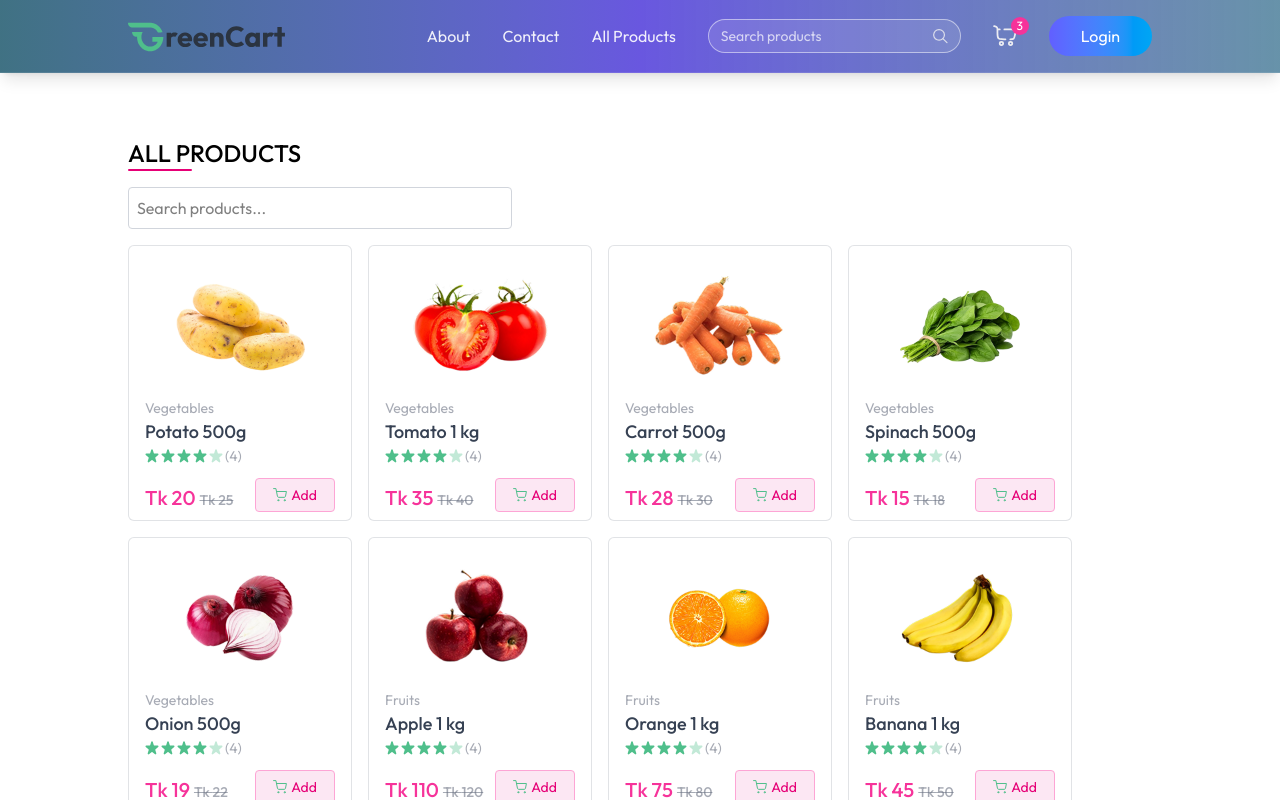
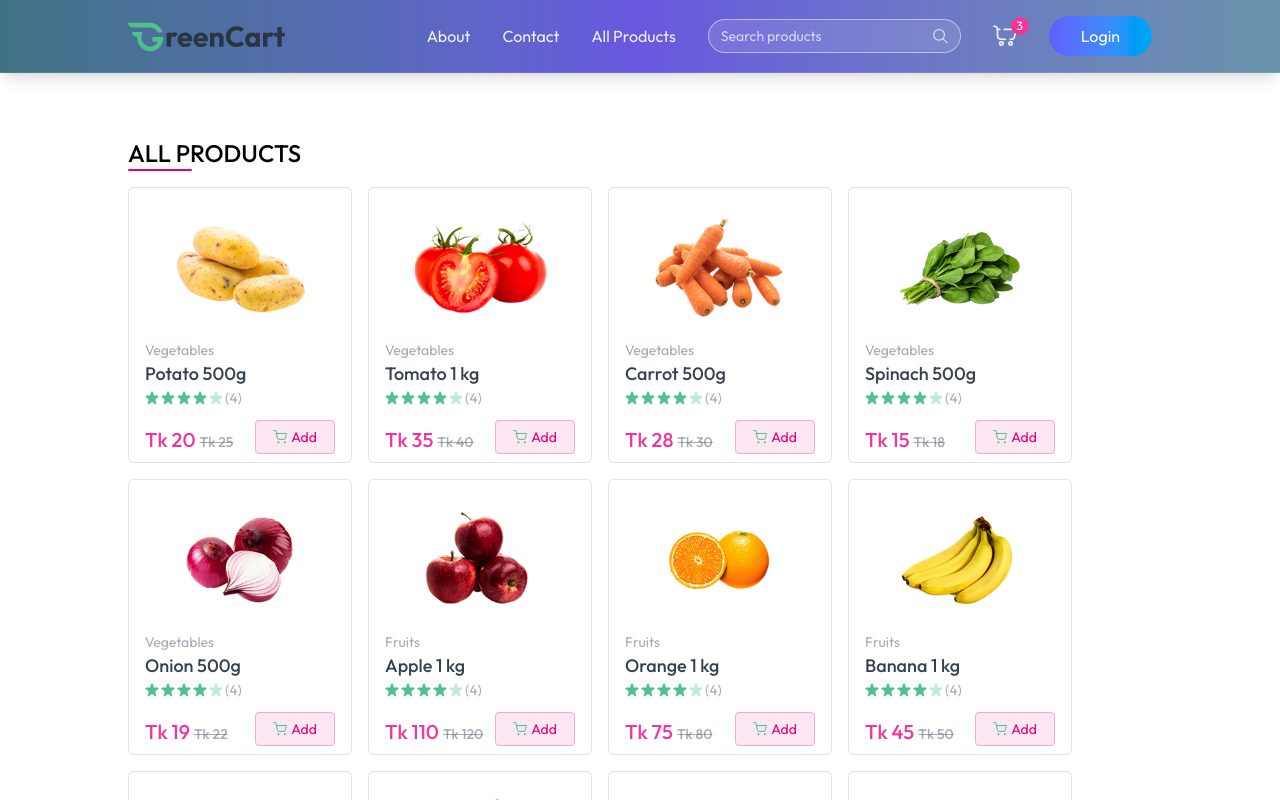
Before and after one commit to Amitkumersarkar/GMartBD-Ecommerce-Website, a React (Vite) app: page /allProducts in a window 1280 px wide. Shown: the top 800 px of the page. Built offline with nearby package versions, Linux system fonts and the light colour scheme.

Commit message:
fixes error and updated all products section

```diff
--- a/src/components/Navbar/Navbar.jsx
+++ b/src/components/Navbar/Navbar.jsx
@@ -6,7 +6,7 @@ import toast from "react-hot-toast";
 
 const Navbar = () => {
     const [open, setOpen] = useState(false);
-    const { user, setUser, setShowUserLogin } = useAuthContext();
+    const { user, setUser, setShowUserLogin, searchQuery, setSearchQuery } = useAuthContext();
     const navigate = useNavigate();
     const profileRef = useRef(null);
     const [profileOpen, setProfileOpen] = useState(false);
@@ -34,6 +34,17 @@ const Navbar = () => {
         setOpen(false);
     }, [location.pathname]);
 
+    useEffect(() => {
+        if (searchQuery && searchQuery.length > 0) {
+            navigate('/allProducts')
+        }
+    }, [searchQuery]);
+
+    // useEffect(() => {
+    //     if (searchQuery && searchQuery.trim().length > 0) {
+    //         navigate('/allProducts')
+    //     }
+    // }, [searchQuery]);
 
     return (
         <nav className="relative sticky top-0 z-50 flex items-center justify-between px-6 md:px-16 lg:px-24 xl:px-32 py-4 bg-gradient-to-r from-cyan-900/80 via-indigo-700/80 to-sky-900/60 backdrop-blur-xl border-b border-white/10 shadow-lg">
@@ -68,6 +79,7 @@ const Navbar = () => {
                 {/* Search Bar for Desktop menu */}
                 <div className="hidden lg:flex items-center text-sm gap-2 border border-white/50 px-3 rounded-full bg-white/10">
                     <input
+                        onChange={(e) => setSearchQuery(e.target.value)}
                         className="py-1.5 w-full bg-transparent outline-none placeholder-white/70 text-white"
                         type="text"
                         placeholder="Search products"
--- a/src/pages/AllProducts/AllProducts.jsx
+++ b/src/pages/AllProducts/AllProducts.jsx
@@ -3,12 +3,11 @@ import { useAuthContext } from "../../context/AuthContext";
 import ProductCard from "../ProductCard/ProductCard";
 
 const AllProducts = () => {
-    const { products } = useAuthContext();
-    const [searchQuery, setSearchQuery] = useState("");
+    const { products, searchQuery } = useAuthContext(); // use context query
     const [filteredProducts, setFilteredProducts] = useState([]);
 
     useEffect(() => {
-        if (searchQuery && searchQuery.length > 0) {
+        if (searchQuery && searchQuery.trim().length > 0) {
             setFilteredProducts(
                 products.filter(product =>
                     product.name.toLowerCase().includes(searchQuery.toLowerCase())
@@ -28,16 +27,6 @@ const AllProducts = () => {
                 <div className="w-16 h-0.5 bg-pink-600 rounded-full"></div>
             </div>
 
-            <div className="mb-4 w-full max-w-sm">
-                <input
-                    type="text"
-                    placeholder="Search products..."
-                    value={searchQuery}
-                    onChange={(e) => setSearchQuery(e.target.value)}
-                    className="w-full p-2 border border-gray-300 rounded outline-pink-600"
-                />
-            </div>
-
             <div className="flex flex-wrap gap-4">
                 {filteredProducts.length > 0 ? (
                     filteredProducts
```
